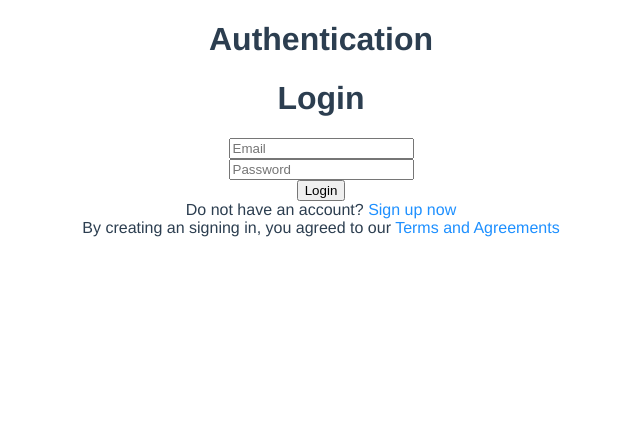
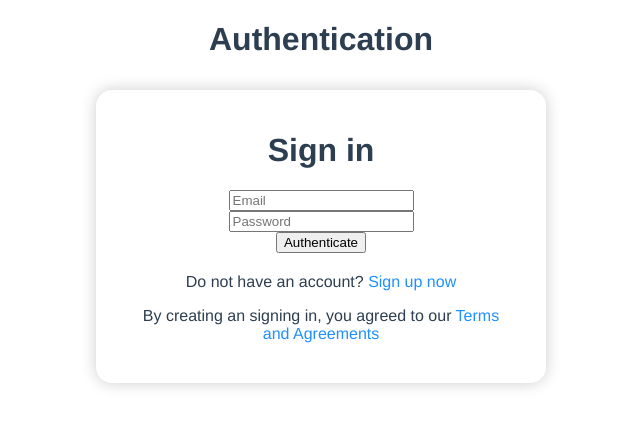
Before and after one commit to eru123/school-vf, a Vue app: page /#/ in a window 1280 px wide. Shown: the top 426 px of the page, without its empty margins (319-959 px from the left). Built offline with nearby package versions, Linux system fonts and the light colour scheme.

Commit message:
update: auth page

```diff
--- a/src/App.vue
+++ b/src/App.vue
@@ -11,7 +11,10 @@ body
   -moz-osx-font-smoothing grayscale
   text-align center
   color #2c3e50
-
 *
   user-select none
+input textarea
+  user-select auto
+button a
+  cursor pointer
 </style>
--- a/src/components/AuthFormLogin.vue
+++ b/src/components/AuthFormLogin.vue
@@ -1,10 +1,10 @@
 <template>
   <div>
-    <h1>Login</h1>
+    <h1>Sign in</h1>
     <div>
       <input type="text" v-model="email" placeholder="Email" /> <br />
       <input type="password" v-model="pass" placeholder="Password" /> <br />
-      <button @click="submit">Login</button>
+      <button @click="submit">Authenticate</button>
     </div>
   </div>
 </template>
--- a/src/components/AuthFormRegister.vue
+++ b/src/components/AuthFormRegister.vue
@@ -1,10 +1,10 @@
 <template>
   <div>
-    <h1>Register</h1>
+    <h1>Sign up</h1>
     <div>
       <input type="text" v-model="email" placeholder="Email" /> <br />
       <input type="password" v-model="pass" placeholder="Password" /> <br />
-      <button @click="submit">Create account</button>
+      <button @click="submit">Create</button>
     </div>
   </div>
 </template>
--- a/src/router/index.js
+++ b/src/router/index.js
@@ -4,12 +4,12 @@ const routes = [
   {
     path: "/",
     name: "Auth",
-    component: () => (import('@/views/Auth.vue'))
+    component: () => import("@/views/Auth.vue")
   },
   {
     path: "/about",
     name: "About",
-    component: function () {
+    component: function() {
       return import("../views/About.vue");
     }
   }
--- a/src/views/Auth.vue
+++ b/src/views/Auth.vue
@@ -1,21 +1,25 @@
 <template>
-  <div>
+  <div class="page-auth">
     <h1>Authentication</h1>
-    <div>
+    <div class="af-container">
       <div v-if="tab == 1">
-        <Login />
+        <Login class="af-main" />
         <div class="af-bottom">
-          Do not have an account? <span @click="tab = 2">Sign up now</span><br />
+          <p>Do not have an account? <span @click="tab = 2">Sign up now</span></p>
+          <p>
             By creating an signing in, you agreed to our
             <span @click="tab = 3">Terms and Agreements</span>
+          </p>
         </div>
       </div>
       <div v-if="tab == 2">
-        <Register />
+        <Register class="af-main" />
         <div class="af-bottom">
-          Already have an account? <span @click="tab = 1">Sign in now</span> <br />
+          <p>Already have an account? <span @click="tab = 1">Sign in now</span></p>
+          <p>
             By signing up, you agreed to our
             <span @click="tab = 3">Terms and Agreements</span>
+          </p>
         </div>
       </div>
       <div v-if="tab == 3">
@@ -43,7 +47,25 @@ export default {
 };
 </script>
 <style lang="stylus">
+.page-auth
+  padding 0 1em
+
+.af-container
+  max-width 450px
+  min-width 250px
+  margin 2em auto
+  border-radius 1em
+  box-shadow: 0 0 1em rgba(0,0,0,.2)
+  padding 20px 0
+
 .af-bottom
+  max-width 80%
+  margin 20px auto
+  p
+    margin-bottom 1em
   span
     color dodgerblue
+    cursor pointer
+    &:hover
+      color #0066cc
 </style>
```
Also changed, not shown: src/firebase/index.js (+4 -4 lines). Lines whose indentation alone changed are shown as unchanged.
